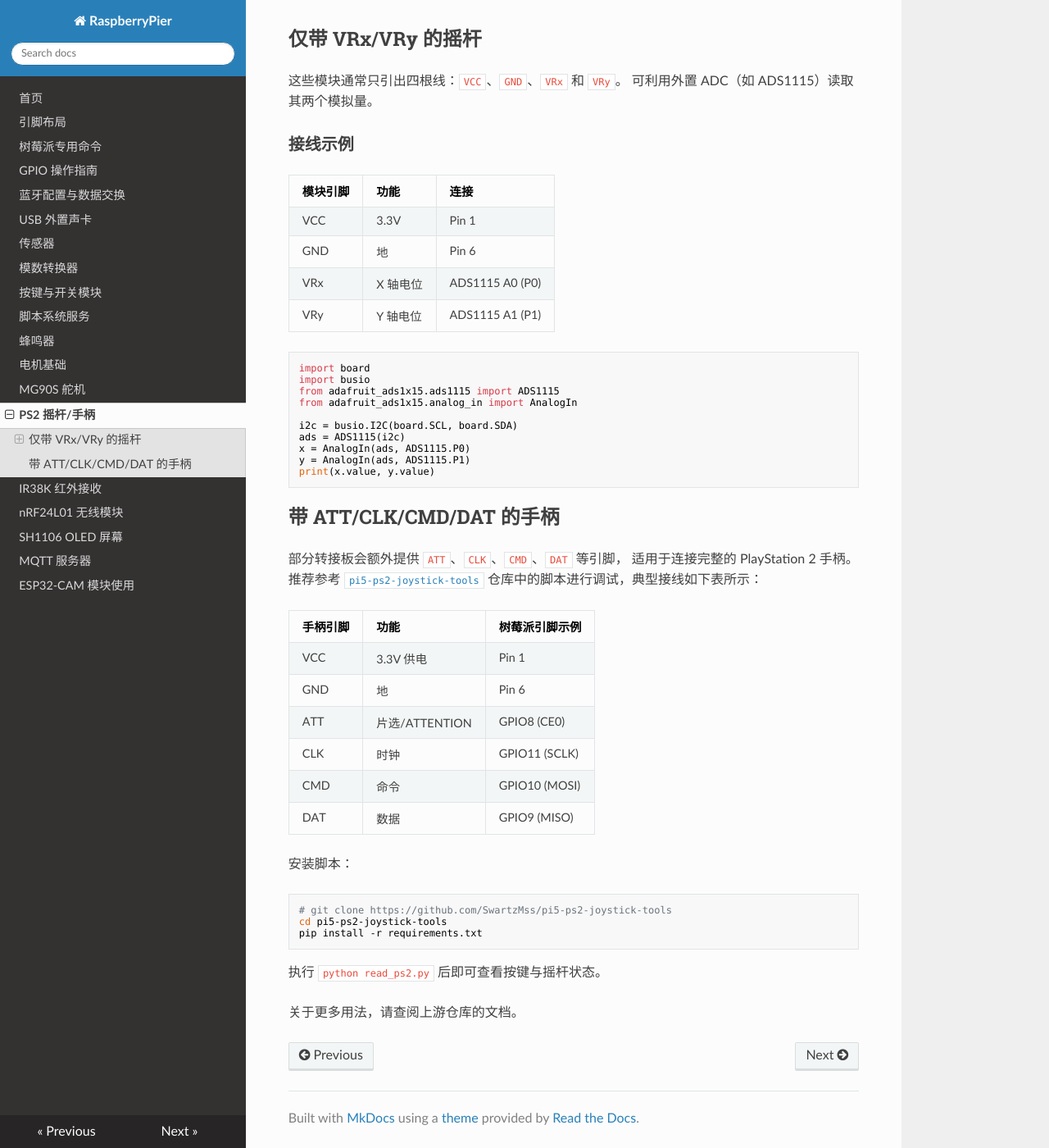
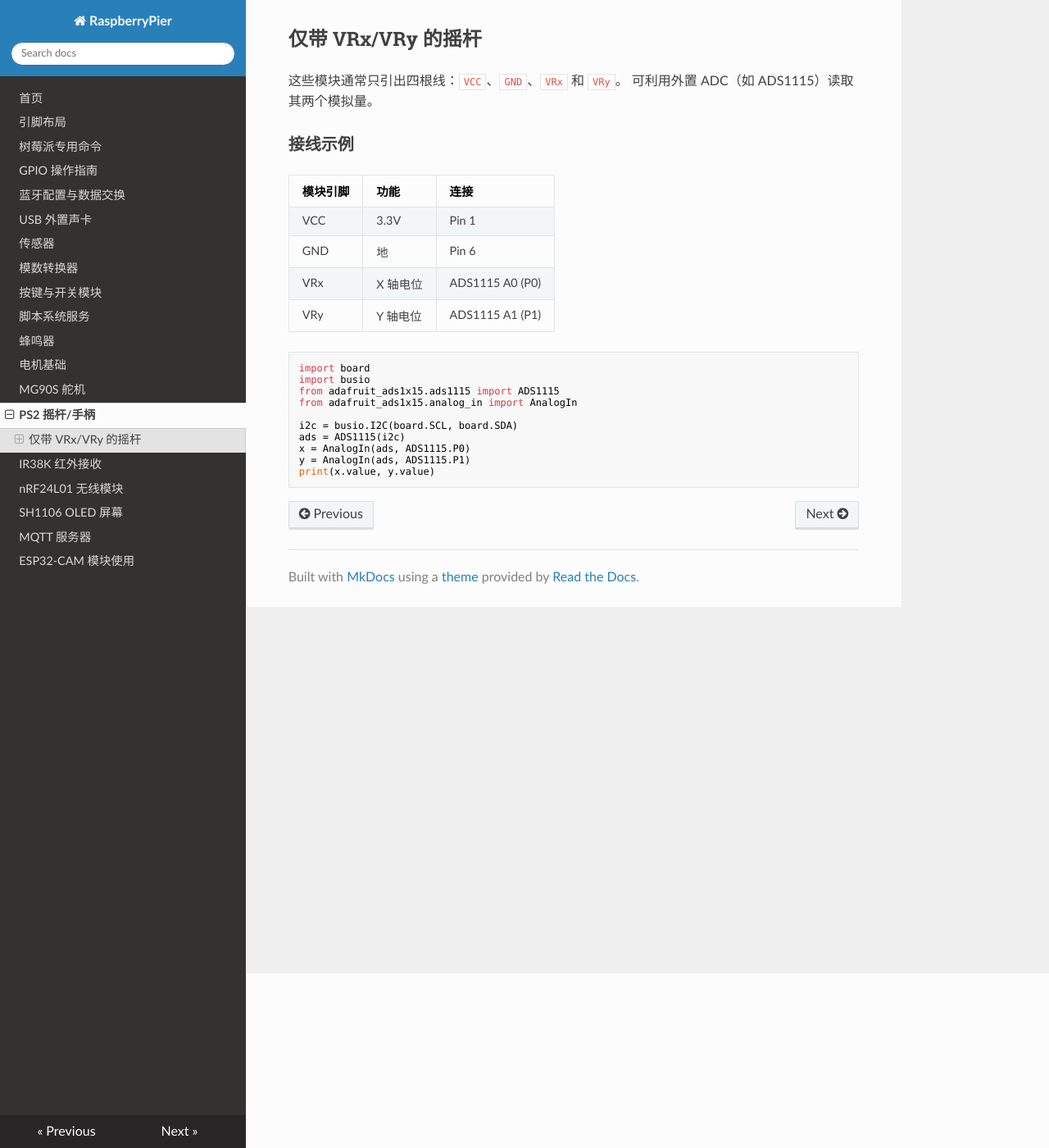
Before and after one commit to SwartzMss/RaspberryPier, an MkDocs documentation site: the page built from docs/ps2-joystick.md, in a window 1280 px wide and 1400 px high, scrolled down 213 px. Shown: the whole window at 82% size. Built offline with MkDocs 1.6.1, drawn with Linux system fonts in a browser that asks for light colours; nearby versions of some CDN libraries.

Commit message:
Update ps2-joystick.md

````diff
--- a/docs/ps2-joystick.md
+++ b/docs/ps2-joystick.md
@@ -30,30 +30,3 @@ x = AnalogIn(ads, ADS1115.P0)
 y = AnalogIn(ads, ADS1115.P1)
 print(x.value, y.value)
 ```
-
-## 带 ATT/CLK/CMD/DAT 的手柄
-
-部分转接板会额外提供 `ATT`、`CLK`、`CMD`、`DAT` 等引脚，
-适用于连接完整的 PlayStation 2 手柄。
-推荐参考 [`pi5-ps2-joystick-tools`](https://github.com/SwartzMss/pi5-ps2-joystick-tools)
-仓库中的脚本进行调试，典型接线如下表所示：
-
-| 手柄引脚 | 功能             | 树莓派引脚示例 |
-|---------|----------------|-------------|
-| VCC     | 3.3V 供电       | Pin 1       |
-| GND     | 地             | Pin 6       |
-| ATT     | 片选/ATTENTION | GPIO8 (CE0) |
-| CLK     | 时钟           | GPIO11 (SCLK) |
-| CMD     | 命令           | GPIO10 (MOSI) |
-| DAT     | 数据           | GPIO9 (MISO) |
-
-安装脚本：
-
-```bash
-# git clone https://github.com/SwartzMss/pi5-ps2-joystick-tools
-cd pi5-ps2-joystick-tools
-pip install -r requirements.txt
-```
-执行 `python read_ps2.py` 后即可查看按键与摇杆状态。
-
-关于更多用法，请查阅上游仓库的文档。
````
